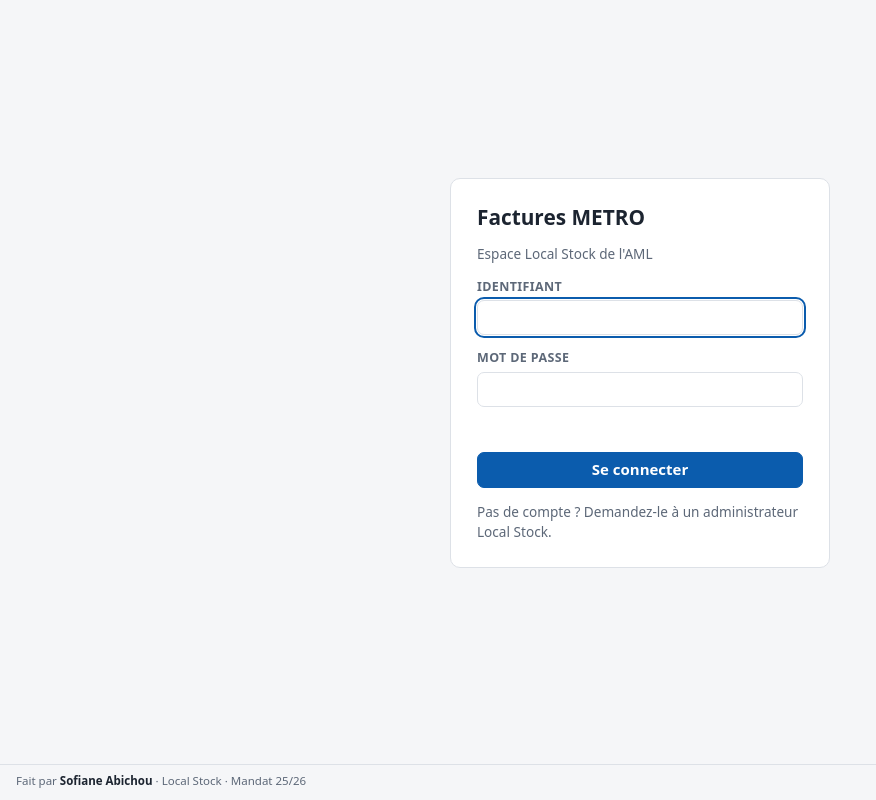
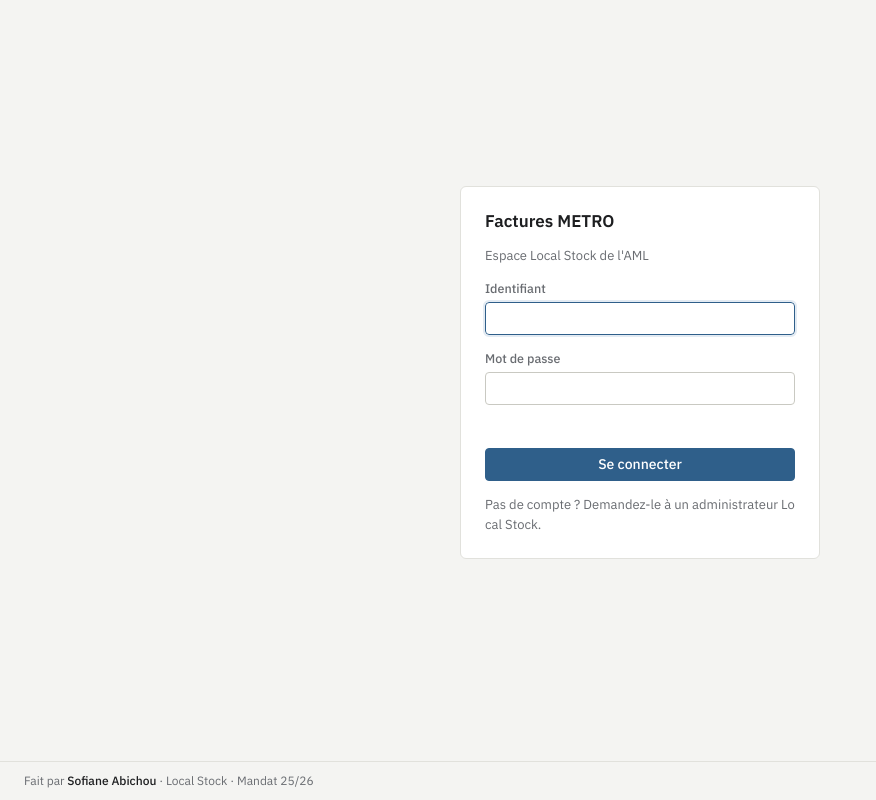
Before and after one commit to SofianeGh/AML-FACTURE, a Flask app: page /connexion in a window 1280 px wide. Shown: the whole page, without its empty margins (0-876 px from the left). Run offline with Flask 3, Linux system fonts and the light colour scheme.

Commit message:
Style sobre unifié avec les autres pages du serveur
Nouveau style.css (bleu acier, clair ou sombre selon l'appareil, polices
IBM Plex fournies dans static/fonts). Toutes les classes existantes sont
gardées : seul l'aspect change.

```diff
--- a/factures/static/css/style.css
+++ b/factures/static/css/style.css
@@ -1,41 +1,56 @@
+/* Factures METRO : style sobre, une seule couleur d'accent (bleu acier),
+   clair ou sombre selon l'appareil. Polices IBM Plex dans static/fonts/. */
+
+@font-face { font-family: "Plex Sans"; src: url(../fonts/plex-sans.woff2) format("woff2"); font-weight: 100 700; font-display: swap; }
+@font-face { font-family: "Plex Mono"; src: url(../fonts/plex-mono-400.woff2) format("woff2"); font-weight: 400; font-display: swap; }
+@font-face { font-family: "Plex Mono"; src: url(../fonts/plex-mono-500.woff2) format("woff2"); font-weight: 500 700; font-display: swap; }
+
 :root {
-  --bg: #f5f6f8;
+  color-scheme: light;
+  --bg: #f4f4f2;
   --surface: #ffffff;
-  --surface-2: #f0f2f5;
-  --text: #1c2430;
-  --muted: #5d6878;
-  --border: #dde1e7;
-  --primary: #0b5cad;
+  --surface-2: #efefec;
+  --text: #1d1e20;
+  --muted: #696c71;
+  --border: #e1e1dc;
+  --border-strong: #c9c9c2;
+  --primary: #2f5f8a;
+  --primary-hover: #254d72;
+  --primary-soft: #e3ebf3;
   --primary-text: #ffffff;
-  --accent-bg: #fff6d6;
-  --accent-text: #7a5600;
-  --ok: #1d7a43;
-  --ok-bg: #e5f5ec;
-  --ko: #b3261e;
-  --ko-bg: #fdecea;
-  --cat-event: #7a3db8;
-  --radius: 10px;
-  color-scheme: light;
+  --accent-bg: #f7ecd9;
+  --accent-text: #8a5a10;
+  --ok: #2e7d4f;
+  --ok-bg: #e2f0e7;
+  --ko: #b8382b;
+  --ko-bg: #f6e1de;
+  --cat-event: #6b5394;
+  --radius: 6px;
+  --mono: "Plex Mono", ui-monospace, Consolas, monospace;
+  --sans: "Plex Sans", "Segoe UI", system-ui, sans-serif;
 }
 
 @media (prefers-color-scheme: dark) {
   :root {
-    --bg: #12161c;
-    --surface: #1b2129;
-    --surface-2: #232a34;
-    --text: #e6e9ee;
-    --muted: #9aa5b4;
-    --border: #2f3743;
-    --primary: #4c9be8;
-    --primary-text: #0b1520;
-    --accent-bg: #3a3014;
-    --accent-text: #ffd76a;
-    --ok: #6fd39a;
-    --ok-bg: #16301f;
-    --ko: #ff8a80;
-    --ko-bg: #3a1d1b;
-    --cat-event: #c79bf2;
     color-scheme: dark;
+    --bg: #131416;
+    --surface: #1a1b1e;
+    --surface-2: #222327;
+    --text: #e4e4e1;
+    --muted: #979aa0;
+    --border: #2b2d31;
+    --border-strong: #3a3d42;
+    --primary: #6d9ccb;
+    --primary-hover: #86afd8;
+    --primary-soft: #1f2c3a;
+    --primary-text: #0f1012;
+    --accent-bg: #2e2618;
+    --accent-text: #d4a046;
+    --ok: #5eae7c;
+    --ok-bg: #1c2b22;
+    --ko: #df6a5c;
+    --ko-bg: #321d1b;
+    --cat-event: #a990d0;
   }
 }
 
@@ -46,29 +61,33 @@ body {
   margin: 0;
   background: var(--bg);
   color: var(--text);
-  font: 15px/1.45 system-ui, -apple-system, "Segoe UI", Roboto, sans-serif;
+  font: 14px/1.5 var(--sans);
+  -webkit-font-smoothing: antialiased;
   /* le pied de page reste en bas de l'écran même quand la page est courte */
   min-height: 100vh;
   display: flex;
   flex-direction: column;
 }
 
-h1, h2 { margin: 0; line-height: 1.2; }
-h1 { font-size: 1.3rem; }
-h2 { font-size: 1.1rem; }
+h1, h2 { margin: 0; line-height: 1.25; font-weight: 600; }
+h1 { font-size: 17px; }
+h2 { font-size: 16px; }
+code { font-family: var(--mono); }
 
 button, input, select { font: inherit; color: inherit; }
 
 input, select {
   background: var(--surface);
-  border: 1px solid var(--border);
-  border-radius: 7px;
-  padding: 6px 9px;
+  border: 1px solid var(--border-strong);
+  border-radius: 4px;
+  padding: 5px 9px;
 }
-input:focus-visible, select:focus-visible, button:focus-visible {
-  outline: 2px solid var(--primary);
-  outline-offset: 1px;
+input:focus-visible, select:focus-visible, button:focus-visible, textarea:focus-visible {
+  outline: 2px solid var(--primary-soft);
+  outline-offset: 0;
+  border-color: var(--primary);
 }
+input[type=checkbox], input[type=radio] { accent-color: var(--primary); }
 
 .inline { display: flex; gap: 6px; align-items: center; }
 
@@ -79,66 +98,70 @@ input:focus-visible, select:focus-visible, button:focus-visible {
   z-index: 10;
   display: flex;
   flex-wrap: wrap;
-  gap: 16px 32px;
+  gap: 12px 32px;
   align-items: flex-end;
   justify-content: space-between;
-  padding: 14px 24px;
+  padding: 12px 24px;
   background: var(--surface);
   border-bottom: 1px solid var(--border);
 }
-.brand p { margin: 2px 0 0; color: var(--muted); font-size: 0.9rem; }
-.controls { display: flex; flex-wrap: wrap; gap: 14px 22px; align-items: flex-end; }
+.brand p { margin: 2px 0 0; color: var(--muted); font-size: 13px; }
+.controls { display: flex; flex-wrap: wrap; gap: 12px 22px; align-items: flex-end; }
 
 .field { display: flex; flex-direction: column; gap: 4px; }
-.field > span:first-child { font-size: 0.78rem; font-weight: 600; color: var(--muted); text-transform: uppercase; letter-spacing: 0.03em; }
-.field small { color: var(--muted); font-size: 0.8rem; }
-#marge, #taxe { width: 90px; font-weight: 600; }
-.unite { color: var(--muted); font-size: 0.9rem; white-space: nowrap; }
+.field > span:first-child { font-size: 12.5px; font-weight: 500; color: var(--muted); }
+.field small { color: var(--muted); font-size: 12.5px; }
+#marge, #taxe { width: 90px; font-family: var(--mono); font-weight: 500; }
+.unite { color: var(--muted); font-size: 13px; white-space: nowrap; }
 
 /* ---- boutons ---- */
 .btn {
-  border: 1px solid var(--border);
-  background: var(--surface-2);
-  border-radius: 7px;
-  padding: 6px 13px;
+  border: 1px solid var(--border-strong);
+  background: var(--surface);
+  border-radius: 4px;
+  padding: 5px 12px;
+  font-weight: 500;
   cursor: pointer;
   white-space: nowrap;
 }
-.btn:hover { filter: brightness(0.97); }
+.btn:hover { background: var(--surface-2); }
 .btn:disabled { opacity: 0.55; cursor: progress; }
-.btn.primary { background: var(--primary); border-color: var(--primary); color: var(--primary-text); font-weight: 600; }
-.btn.ghost { background: transparent; }
-.btn.icon { padding: 6px 10px; }
+.btn.primary { background: var(--primary); border-color: var(--primary); color: var(--primary-text); }
+.btn.primary:hover { background: var(--primary-hover); border-color: var(--primary-hover); }
+.btn.ghost { background: transparent; border-color: transparent; color: var(--muted); }
+.btn.ghost:hover { background: var(--surface-2); color: var(--text); }
+.topbar .btn.ghost { border-color: var(--border-strong); color: var(--text); }
+.btn.icon { padding: 5px 9px; }
 #btn-dossier { max-width: 280px; overflow: hidden; text-overflow: ellipsis; }
 
 /* ---- contenu ---- */
-main { flex: 1; width: 100%; max-width: 1600px; margin: 0 auto; padding: 22px 24px 40px; }
+main { flex: 1; width: 100%; max-width: 1600px; margin: 0 auto; padding: 24px 24px 40px; }
 
 .credit {
-  padding: 8px 16px 10px;
+  padding: 10px 24px;
   border-top: 1px solid var(--border);
-  text-align: left;
   color: var(--muted);
-  font-size: 0.72rem;
+  font-size: 12px;
 }
-.credit a { color: var(--text); font-weight: 600; text-decoration: none; }
+.credit a { color: var(--text); font-weight: 500; text-decoration: none; }
 .credit a:hover, .credit a:focus-visible { color: var(--primary); text-decoration: underline; }
 
 .dropzone {
   display: flex;
   flex-direction: column;
   align-items: center;
-  gap: 4px;
-  padding: 30px 16px;
-  border: 2px dashed var(--border);
+  gap: 2px;
+  padding: 28px 16px;
+  border: 1px dashed var(--border-strong);
   border-radius: var(--radius);
   background: var(--surface);
   text-align: center;
   cursor: pointer;
   transition: border-color 0.15s, background 0.15s;
 }
-.dropzone span { color: var(--muted); font-size: 0.9rem; }
-.dropzone:hover, .dropzone.survol { border-color: var(--primary); background: var(--surface-2); }
+.dropzone strong { font-weight: 600; }
+.dropzone span { color: var(--muted); font-size: 13px; }
+.dropzone:hover, .dropzone.survol { border-color: var(--primary); background: var(--primary-soft); }
 
 .global-actions {
   display: flex;
@@ -150,58 +173,60 @@ main { flex: 1; width: 100%; max-width: 1600px; margin: 0 auto; padding: 22px 24
 }
 
 .facture {
-  margin-top: 18px;
+  margin-top: 16px;
   background: var(--surface);
   border: 1px solid var(--border);
   border-radius: var(--radius);
-  padding: 18px 20px;
+  padding: 16px 18px;
 }
 .facture.chargement { color: var(--muted); }
-.erreur-carte { display: flex; justify-content: space-between; align-items: center; gap: 12px; background: var(--ko-bg); }
+.erreur-carte { display: flex; justify-content: space-between; align-items: center; gap: 12px; background: var(--ko-bg); border-left: 3px solid var(--ko); }
 .erreur-carte p { margin: 0; }
 
 .facture-head { display: flex; flex-wrap: wrap; justify-content: space-between; gap: 12px 24px; }
-.meta { margin: 4px 0 0; color: var(--muted); font-size: 0.85rem; word-break: break-all; }
-.totaux { display: flex; gap: 20px; }
-.totaux div { display: flex; flex-direction: column; align-items: flex-end; }
-.totaux span { font-size: 0.75rem; color: var(--muted); text-transform: uppercase; }
-.totaux strong { font-variant-numeric: tabular-nums; }
-.totaux .ttc strong { font-size: 1.15rem; }
+.meta { margin: 2px 0 0; color: var(--muted); font-size: 13px; word-break: break-all; }
+.totaux { display: flex; gap: 1px; background: var(--border); border: 1px solid var(--border); border-radius: 4px; overflow: hidden; align-self: flex-start; }
+.totaux div { display: flex; flex-direction: column; align-items: flex-end; background: var(--surface); padding: 6px 12px; }
+.totaux span { font-size: 12px; color: var(--muted); }
+.totaux strong { font-family: var(--mono); font-weight: 500; font-variant-numeric: tabular-nums; }
+.totaux .ttc strong { font-size: 16px; }
 
-.controle { margin-top: 12px; padding: 7px 11px; border-radius: 7px; font-size: 0.88rem; }
+.controle { margin-top: 12px; padding: 7px 12px; border-radius: 4px; font-size: 13px; border-left: 3px solid currentColor; }
 .controle.ok { background: var(--ok-bg); color: var(--ok); }
 .controle.ko { background: var(--ko-bg); color: var(--ko); }
 
-.facture-actions { display: flex; flex-wrap: wrap; align-items: flex-end; gap: 10px; margin-top: 14px; }
-.nom-fichier { display: flex; flex-direction: column; gap: 3px; font-size: 0.78rem; color: var(--muted); }
-.nom-fichier input { width: 8.5em; font-variant-numeric: tabular-nums; }
+.facture-actions { display: flex; flex-wrap: wrap; align-items: flex-end; gap: 8px; margin-top: 14px; }
+.nom-fichier { display: flex; flex-direction: column; gap: 3px; font-size: 12.5px; color: var(--muted); }
+.nom-fichier input { width: 8.5em; font-family: var(--mono); font-variant-numeric: tabular-nums; color: var(--text); }
 .suffix { color: var(--muted); }
-.statut { align-self: center; font-size: 0.88rem; color: var(--muted); }
+.statut { align-self: center; font-size: 13px; color: var(--muted); }
 .statut.ok { color: var(--ok); }
 .statut.ko { color: var(--ko); }
 
 /* ---- tableau ---- */
 .table-wrap { margin-top: 14px; overflow-x: auto; }
-table { width: 100%; border-collapse: collapse; font-size: 0.9rem; }
-th, td { padding: 5px 6px; border-bottom: 1px solid var(--border); text-align: left; vertical-align: middle; }
-thead th { font-size: 0.72rem; line-height: 1.25; text-transform: uppercase; letter-spacing: 0.02em; color: var(--muted); vertical-align: bottom; }
+table { width: 100%; border-collapse: collapse; font-size: 13.5px; }
+th, td { padding: 5px 8px; border-bottom: 1px solid var(--border); text-align: left; vertical-align: middle; }
+thead th { font-size: 12.5px; font-weight: 500; line-height: 1.3; color: var(--muted); vertical-align: bottom; border-bottom-color: var(--border-strong); }
 thead th.num { white-space: normal; }
-.num { text-align: right; font-variant-numeric: tabular-nums; white-space: nowrap; }
+.num { text-align: right; font-family: var(--mono); font-size: 13px; font-variant-numeric: tabular-nums; white-space: nowrap; }
+thead th.num { font-family: var(--sans); }
 tbody td:first-child { min-width: 170px; }
-tr.cat th { background: var(--surface-2); font-size: 0.8rem; text-transform: uppercase; letter-spacing: 0.04em; color: var(--muted); }
-.desig { font-weight: 600; }
-.sub { color: var(--muted); font-size: 0.78rem; }
-.tag { margin-left: 6px; padding: 1px 6px; border-radius: 999px; background: var(--accent-bg); color: var(--accent-text); font-size: 0.7rem; font-weight: 600; vertical-align: 1px; }
+tbody tr:hover td { background: var(--surface-2); }
+tr.cat th { background: var(--surface-2); font-size: 13px; font-weight: 600; color: var(--text); }
+.desig { font-weight: 500; }
+.sub { color: var(--muted); font-size: 12.5px; }
+.tag { margin-left: 6px; padding: 0 6px; border-radius: 3px; border: 1px solid currentColor; background: var(--accent-bg); color: var(--accent-text); font-size: 11.5px; font-weight: 500; vertical-align: 1px; }
 td.accent, th.accent { background: var(--accent-bg); color: var(--accent-text); }
-td.accent { font-weight: 700; font-size: 0.98rem; }
-input.pieces { width: 3.6em; text-align: right; padding: 3px 6px; }
+td.accent { font-weight: 600; }
+input.pieces { width: 3.6em; text-align: right; padding: 2px 6px; font-family: var(--mono); }
 td.optimal { color: var(--muted); }
-input.prix { width: 5em; text-align: right; padding: 3px 6px; font-weight: 700; color: inherit; background: var(--surface); }
+input.prix { width: 5.2em; text-align: right; padding: 2px 6px; font-family: var(--mono); font-weight: 500; color: inherit; background: var(--surface); }
 input.prix.modifie { border-color: var(--accent-text); border-width: 2px; }
 input.prix:disabled { background: transparent; border-color: transparent; }
 td.perte input.prix { border-color: var(--ko); color: var(--ko); }
-.reset { border: none; background: none; color: var(--accent-text); cursor: pointer; padding: 0 4px; font-size: 1rem; }
-select.categorie { padding: 3px 4px; font-size: 0.8rem; max-width: 10.5em; border-left-width: 4px; }
+.reset { border: none; background: none; color: var(--accent-text); cursor: pointer; padding: 0 4px; font-size: 15px; }
+select.categorie { padding: 2px 4px; font-size: 12.5px; max-width: 10.5em; border-left-width: 3px; }
 tr.hors-vente td:not(:first-child):not(:nth-child(2)) { color: var(--muted); }
 tr.hors-vente td.accent { background: transparent; font-weight: 400; }
 
@@ -301,8 +330,8 @@ dialog .case input { width: auto; }
   display: flex;
   flex-direction: column;
   gap: 14px;
-  width: min(380px, 100%);
-  padding: 26px;
+  width: min(360px, 100%);
+  padding: 24px;
   background: var(--surface);
   border: 1px solid var(--border);
   border-radius: var(--radius);
```
Also changed, not shown: other parts of factures/static/css/style.css (+42 -38 lines), factures/static/fonts/plex-mono-400.woff2 (added), factures/static/fonts/plex-mono-500.woff2 (added), factures/static/fonts/plex-sans.woff2 (added).
